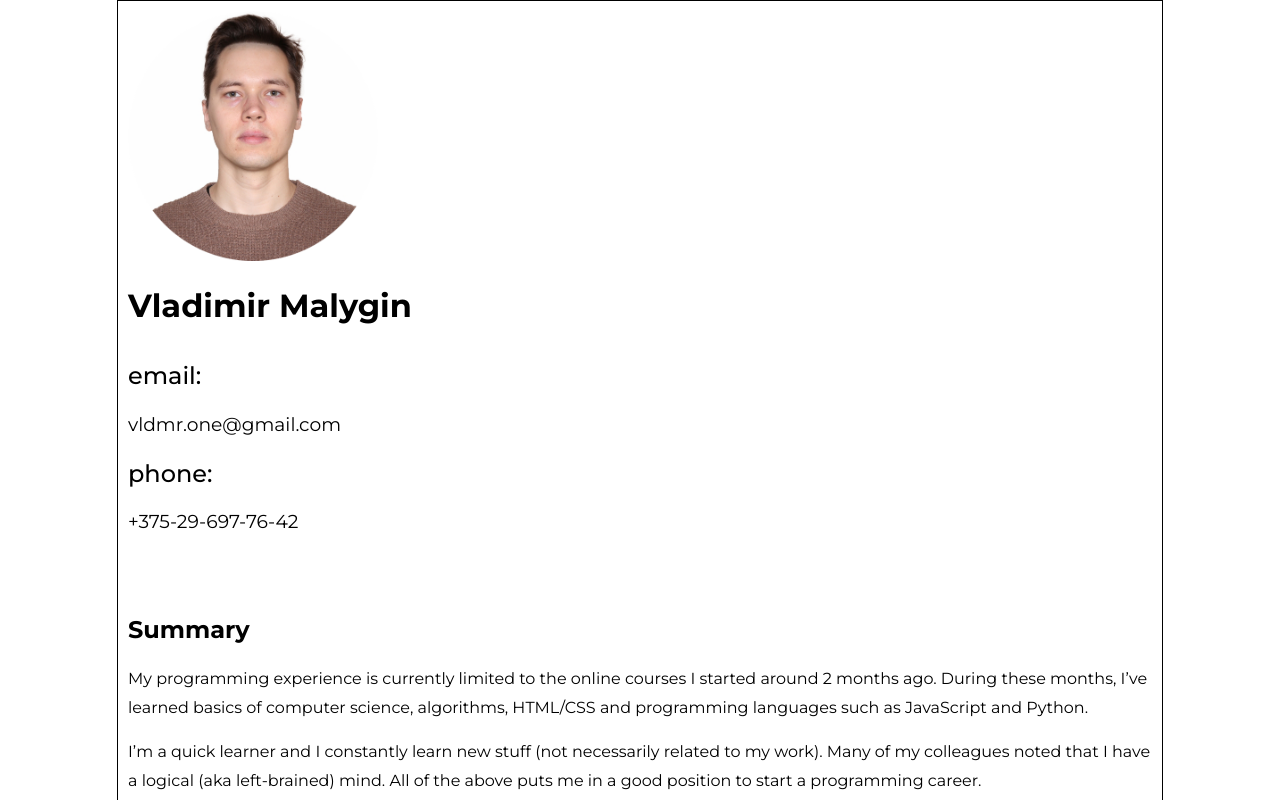
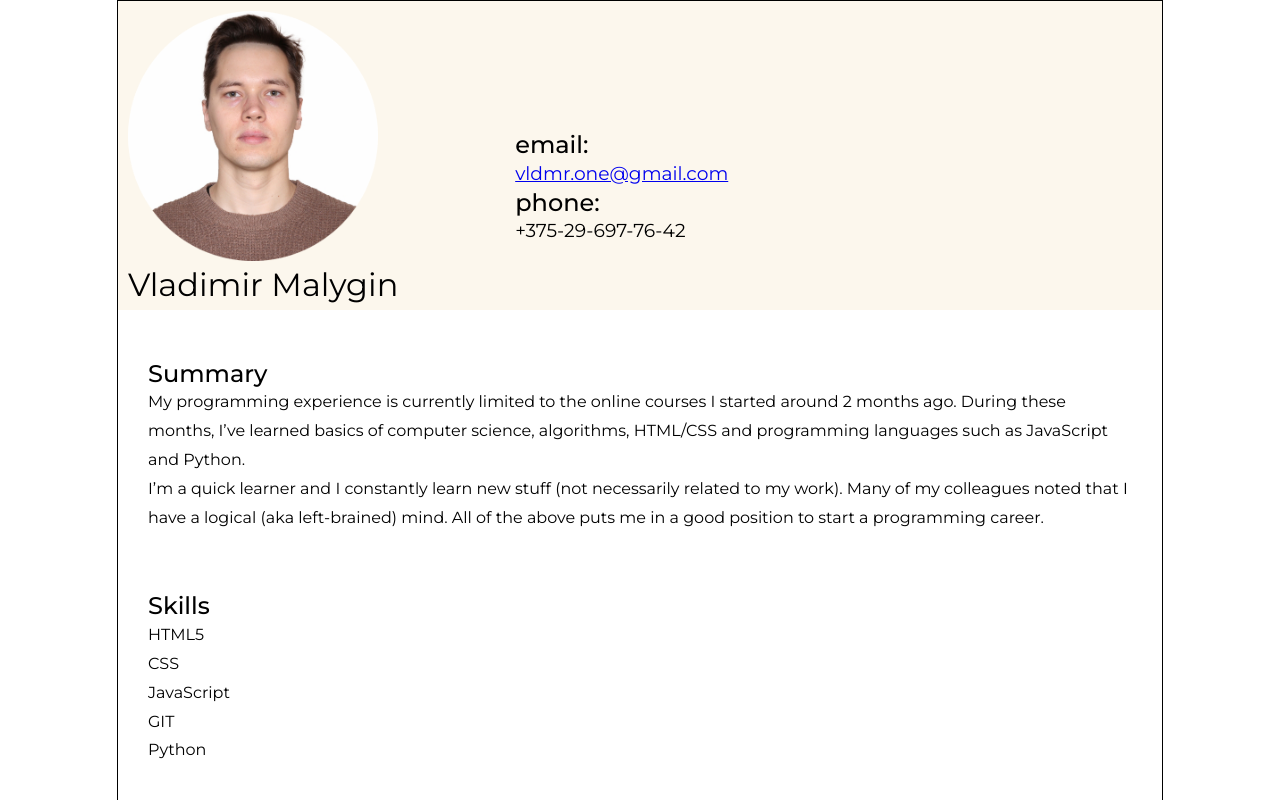
Before and after one commit to vldmr1/rsschool-codejam1-cv, a plain HTML site: page index.html in a window 1280 px wide. Shown: the top 800 px of the page. Drawn offline with Linux system fonts and the light colour scheme.

Commit message:
feat: add css  text styling
change heading weights, add header color, remove old userpic

```diff
--- a/index.html
+++ b/index.html
@@ -7,17 +7,19 @@
     <link href="https://fonts.googleapis.com/css?family=Montserrat:200i,300,300i,400,400i,500,500i,600,600i,700,700i,800,800i,900,900i" rel="stylesheet">
   </head>
   <body>
-    <header class="split left">
-      <img src="profile-picture.png" alt="cv picture" height="250" width="250">
-      <h1 class="full-name">Vladimir Malygin</h1>
-      <div class="contact-information">
+    <header class="grid">
+      <div class="box name-pic">
+        <img src="profile-picture.png" alt="cv picture" height="250" width="250">
+        <h1 class="full-name">Vladimir Malygin</h1>
+      </div>
+      <div class="box contact-information">
         <h2>email:</h2>
-        <h3>vldmr.one@gmail.com</h3>
+        <h3><a href="vldmr.one@gmail.com">vldmr.one@gmail.com</a></h3>
         <h2>phone:</h2>
         <h3>+375-29-697-76-42</h3>
       </div>
     </header>
-    <main class="split right">
+    <main class>
       <div class="summary">
         <h2>Summary</h2>
         <p>My programming experience is currently limited to the online courses I started around 2 months ago. During these months, I’ve learned basics of computer science, algorithms, HTML/CSS and programming languages such as JavaScript and Python.</p>
--- a/style.css
+++ b/style.css
@@ -1,3 +1,8 @@
+* {
+    margin: 0;
+    padding: 0;
+  }
+
 body {
     margin: auto;
     width: 1024px;
@@ -7,8 +12,41 @@ body {
     line-height: 1.8em;
 }
 
+header {
+    margin: -10px;
+    padding: 10px;
+    border: 0;
+    background-color:rgba(249, 240, 219, 0.5)
+}
+
+main {
+    margin: 0 20px 0 20px;
+
+}
+
+h1 {
+    font-weight: 400;
+    margin: 0px;
+}
+
+main h2 {
+    font-weight: 500;
+}
+
+ul {
+    padding: 0;
+    list-style-type: none;
+}
+
+.grid {
+    display: grid;
+    grid-template-columns: 30% 70%;
+  }
+
 .contact-information {
-    display: inline-block;
+    align-items: end;
+    margin-top: 120px;
+    margin-left: 80px;
 }
 
 .contact-information h2 {
@@ -18,7 +56,6 @@ body {
 .contact-information h3 {
     font-weight: 400;
 }
-
 
 .skills-list {
     list-style-type: none;
```
Also changed, not shown: profile-picture.jpg (deleted).
